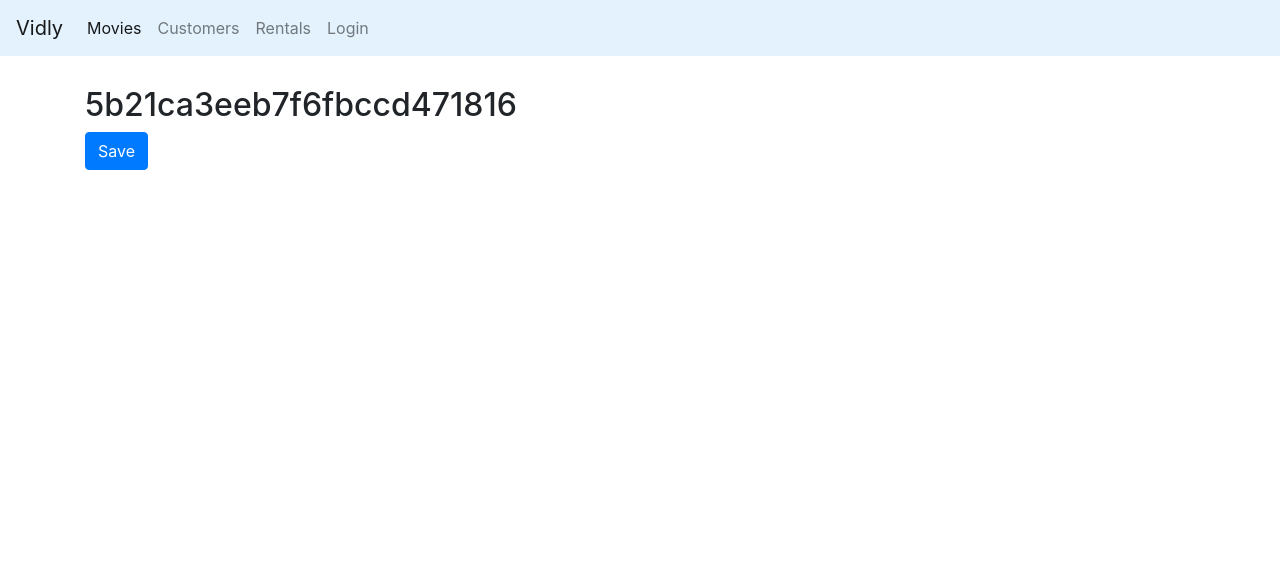
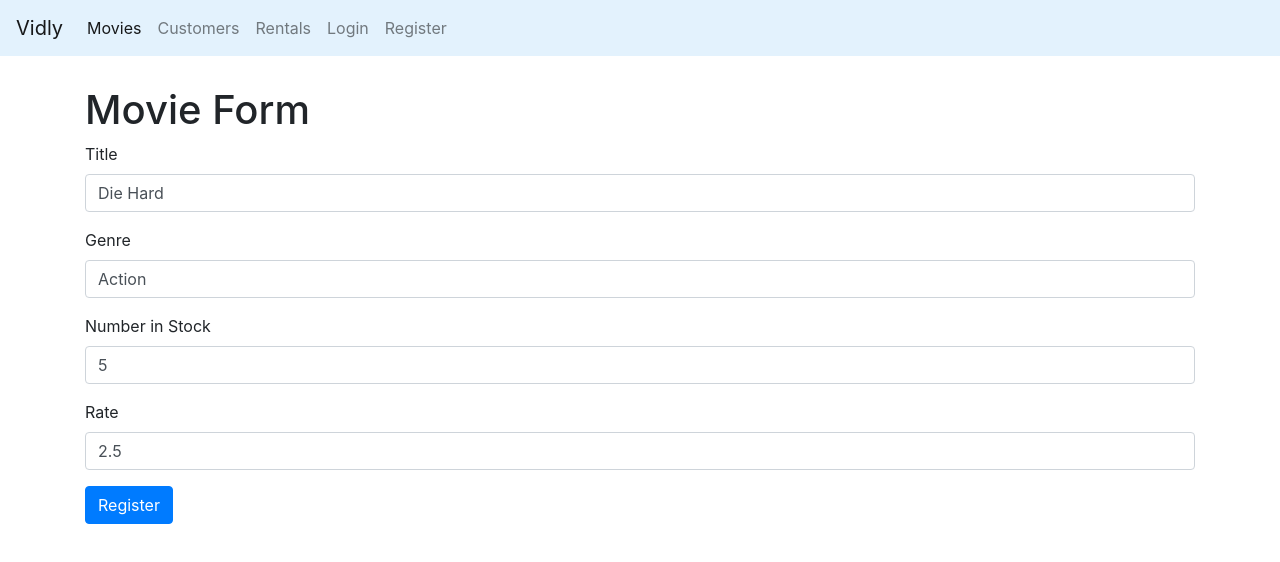
Before and after one commit to NarutoUzumaki77/vivdly, a React (Create React App) app: page /movies/5b21ca3eeb7f6fbccd471816 in a window 1280 px wide. Shown: the top 562 px of the page. Built offline with nearby package versions, Linux system fonts and the light colour scheme.

Commit message:
completed movie details page, page is populated with details from selected movie

```diff
--- a/src/App.js
+++ b/src/App.js
@@ -5,7 +5,8 @@ import Rental from "./components/rental";
 import NavBar from "./components/common/navbar";
 import MovieDetails from "./components/movieDetails";
 import NotFound from "./components/notFound";
-import LoginForm from './components/login';
+import LoginForm from "./components/login";
+import RegisterForm from "./components/register";
 import { Route, Switch, Redirect } from "react-router-dom";
 import "./App.css";
 
@@ -15,7 +16,8 @@ function App() {
       <NavBar />
       <main role="main" className="container">
         <Switch>
-        <Route path="/login" component={LoginForm} />
+          <Route path="/register" component={RegisterForm} />
+          <Route path="/login" component={LoginForm} />
           <Route path="/movies/:id" component={MovieDetails} />
           <Route path="/movies" component={Movies} />
           <Route exact path="/">
--- a/src/components/common/navbar.jsx
+++ b/src/components/common/navbar.jsx
@@ -32,6 +32,11 @@ const NavBar = () => {
               Login
             </NavLink>
           </li>
+          <li className="nav-item">
+            <NavLink className="nav-item nav-link" to="/register">
+              Register
+            </NavLink>
+          </li>
         </ul>
       </div>
     </nav>
--- a/src/components/movieDetails.jsx
+++ b/src/components/movieDetails.jsx
@@ -1,16 +1,72 @@
 import React from "react";
+import Form from "./common/form";
+import Joi from "joi-browser";
+import { getMovie } from "../services/fakeMovieService";
 
-const MovieDetails = (props) => {
-  return (
-    <div>
-      <h2>{props.match.params.id}</h2>
-      <p>
-        <button type="button" className="btn btn-primary">
-          Save
+class MovieDetails extends Form {
+  constructor(props) {
+    super(props);
+    this.state = {
+      data: {
+        title: "",
+        genre: "",
+        numberstock: "",
+        rate: "",
+      },
+      errors: {},
+    };
+  }
+
+  componentDidMount() {
+    const movie_id = this.props.match.params.id;
+    const movie_details = getMovie(movie_id);
+
+    const {title, dailyRentalRate, genre, numberInStock} = movie_details
+
+    this.setState({
+      data: {
+        title: title,
+        numberstock: numberInStock,
+        rate: dailyRentalRate,
+        genre: genre.name
+      }
+    })
+  }
+
+  schema = {
+    title: Joi.string().required().label("Title"),
+    genre: Joi.string().required().label("Genre"),
+    numberstock: Joi.number()
+      .integer()
+      .min(0)
+      .required()
+      .label("Number in Stock"),
+    rate: Joi.number().required().label("Rate"),
+  };
+
+  doSubmit = () => {
+    // call server
+    console.log("Submitted");
+  };
+
+  render() {
+    return (
+      <form onSubmit={this.handleSubmit}>
+        <h1>Movie Form</h1>
+        {this.renderInput("title", "Title")}
+        {this.renderInput("genre", "Genre")}
+        {this.renderInput("numberstock", "Number in Stock")}
+        {this.renderInput("rate", "Rate")}
+        <button
+          disabled={this.validate()}
+          type="Save"
+          className="btn btn-primary"
+        >
+          Register
         </button>
-      </p>
-    </div>
-  );
-};
+      </form>
+    );
+  }
+}
 
 export default MovieDetails;
--- a/src/components/movies.jsx
+++ b/src/components/movies.jsx
@@ -5,6 +5,7 @@ import Filter from "./common/filter";
 import { getGenres } from "../services/fakeGenreService";
 import Pagination from "./common/pagination";
 import { paginate } from "../utils/paginate";
+import { Link } from "react-router-dom";
 import _ from "lodash";
 
 class Movies extends Component {
@@ -58,7 +59,6 @@ class Movies extends Component {
   }
 
   handleSort = (sortColumn) => {
-
     this.setState({ sortColumn });
   };
 
@@ -90,6 +90,9 @@ class Movies extends Component {
             />
           </div>
           <div className="col-10">
+            <Link type="button" className="btn btn-primary" to="/movies" style={{marginBottom: "15px"}}>
+              New Movie
+            </Link>
             <h5>Showing {filtered_movies.length} movies from the Database</h5>
             <MoviesTable
               movies={movies}
--- /dev/null
+++ b/src/components/register.jsx
@@ -0,0 +1,48 @@
+import React from "react";
+import Form from "./common/form";
+import Joi from "joi-browser";
+
+class RegisterForm extends Form {
+  constructor(props) {
+    super(props);
+    this.state = {
+      data: {
+        username: "",
+        password: "",
+        name: ""
+      },
+      errors: {},
+    };
+  }
+
+  schema = {
+    username: Joi.string().email().required().label("Username"),
+    password: Joi.string().min(5).required().label("Password"),
+    name: Joi.string().required().label("Name"),
+  };
+
+  doSubmit = () => {
+    // call server
+    console.log("Submitted");
+  };
+
+  render() {
+    return (
+      <form onSubmit={this.handleSubmit}>
+        <h1>Register</h1>
+        {this.renderInput("username", "Username")}
+        {this.renderInput("password", "Password", "password")}
+        {this.renderInput("name", "Name", "text")}
+        <button
+          disabled={this.validate()}
+          type="submit"
+          className="btn btn-primary"
+        >
+          Register
+        </button>
+      </form>
+    );
+  }
+}
+
+export default RegisterForm;
```
